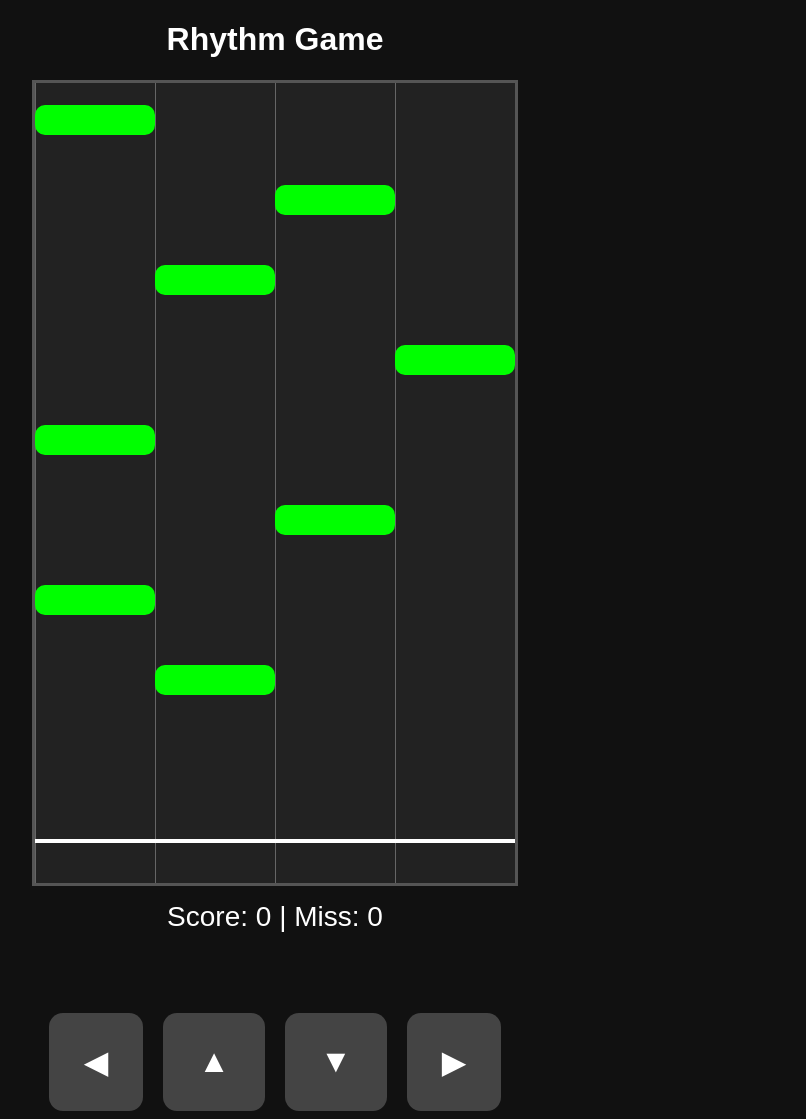
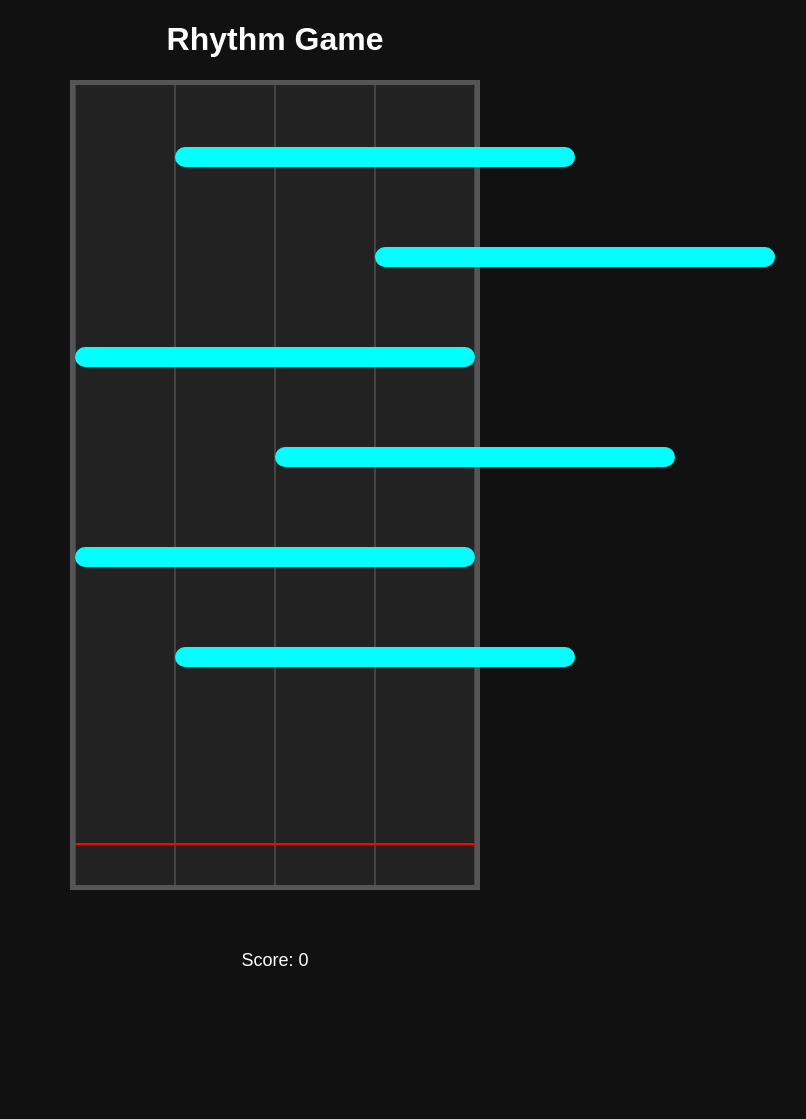
Before and after one commit to Mafatikhul281/seberapa-nasionalis, a Flask app: page /rhythm-game in a window 1280 px wide. Shown: the whole page, without its empty margins (365-1171 px from the left). After the commit the page ends 966 px from the top, so only its background shows below. Run offline with Flask 3, Linux system fonts and the light colour scheme.

Commit message:
Update rhythm.html

```diff
--- a/templates/rhythm.html
+++ b/templates/rhythm.html
@@ -5,145 +5,129 @@
     <title>Rhythm Game</title>
     <style>
         body {
+            margin: 0;
             background: #111;
             color: white;
             font-family: sans-serif;
             text-align: center;
         }
         #game {
+            width: 400px;
+            height: 800px;
+            margin: 20px auto;
             position: relative;
-            width: 480px;
-            height: 800px;
-            margin: 0 auto;
             background: #222;
-            border: 3px solid #555;
-            overflow: hidden;
+            border: 5px solid #555;
+            display: flex;
+        }
+        .lane {
+            flex: 1;
+            border-left: 1px solid #444;
+            border-right: 1px solid #444;
+            position: relative;
         }
         .note {
+            width: 100%;
+            height: 20px;
             position: absolute;
-            width: 120px;
-            height: 30px;
-            background: #0f0;
+            top: 0;
+            background: #0ff;
             border-radius: 10px;
         }
-        .lane {
-            position: absolute;
-            width: 120px;
-            height: 800px;
-            top: 0;
-            border-left: 1px solid #666;
-        }
-        .lane:first-child {
-            border-left: none;
-        }
-        #score, #feedback {
-            margin-top: 15px;
-            font-size: 28px;
-        }
-        #feedback {
-            font-weight: bold;
-            height: 40px;
-            text-shadow: 2px 2px 4px black;
-        }
-        #touch-controls {
-            display: flex;
-            justify-content: center;
-            gap: 20px;
-            margin-top: 25px;
-            flex-wrap: wrap;
-        }
-        #touch-controls button {
-            padding: 30px 35px;
-            font-size: 32px;
-            background: #444;
-            color: white;
-            border: none;
-            border-radius: 14px;
-        }
-        #touch-controls button:active {
-            background: #666;
+        .note.hit {
+            animation: hit-flash 0.3s ease-out;
         }
         #hit-line {
             position: absolute;
             bottom: 40px;
-            left: 0;
             width: 100%;
-            height: 4px;
-            background: white;
-            z-index: 10;
+            height: 2px;
+            background: red;
+        }
+        #feedback {
+            margin-top: 10px;
+            font-size: 24px;
+            height: 30px;
+        }
+        #score {
+            margin-top: 10px;
+            font-size: 18px;
+        }
+        @keyframes hit-flash {
+            0% { transform: scale(1); opacity: 1; }
+            50% { transform: scale(1.5); opacity: 0.6; }
+            100% { transform: scale(1); opacity: 1; }
+        }
+        @keyframes miss-flash {
+            0% { background: #f00; }
+            50% { background: #900; }
+            100% { background: #222; }
+        }
+        #game.miss {
+            animation: miss-flash 0.4s ease;
         }
     </style>
 </head>
 <body>
     <h1>Rhythm Game</h1>
     <div id="game">
+        <div class="lane" data-lane="0"></div>
+        <div class="lane" data-lane="1"></div>
+        <div class="lane" data-lane="2"></div>
+        <div class="lane" data-lane="3"></div>
         <div id="hit-line"></div>
     </div>
-    <div id="score">Score: 0 | Miss: 0</div>
     <div id="feedback"></div>
+    <div id="score">Score: 0</div>
 
-    <div id="touch-controls">
-        <button data-lane="0">◀</button>
-        <button data-lane="1">▲</button>
-        <button data-lane="2">▼</button>
-        <button data-lane="3">▶</button>
-    </div>
+    <!-- Suara -->
+    <audio id="sound-perfect" src="{{ url_for('static', filename='sounds/perfect.mp3') }}"></audio>
+    <audio id="sound-great" src="{{ url_for('static', filename='sounds/great.mp3') }}"></audio>
+    <audio id="sound-good" src="{{ url_for('static', filename='sounds/good.mp3') }}"></audio>
+    <audio id="sound-miss" src="{{ url_for('static', filename='sounds/miss.mp3') }}"></audio>
 
     <script>
         const game = document.getElementById("game");
-        const lanes = 4;
-        const laneWidth = 120;
-        const notes = [];
+        const lanes = document.querySelectorAll(".lane");
+        const feedback = document.getElementById("feedback");
+        const scoreDisplay = document.getElementById("score");
+        const sfx = {
+            perfect: document.getElementById("sound-perfect"),
+            great: document.getElementById("sound-great"),
+            good: document.getElementById("sound-good"),
+            miss: document.getElementById("sound-miss")
+        };
+
+        let notes = [];
         let score = 0;
-        let miss = 0;
         let speed = 2;
 
-        for (let i = 0; i < lanes; i++) {
-            const lane = document.createElement("div");
-            lane.className = "lane";
-            lane.style.left = `${i * laneWidth}px`;
-            game.appendChild(lane);
-        }
-
         function spawnNote() {
-            const lane = Math.floor(Math.random() * lanes);
+            const laneIndex = Math.floor(Math.random() * 4);
             const note = document.createElement("div");
             note.className = "note";
-            note.style.left = `${lane * laneWidth}px`;
+            note.style.left = `${laneIndex * 25}%`;
             note.style.top = "0px";
-            note.dataset.lane = lane;
+            note.dataset.lane = laneIndex;
             game.appendChild(note);
             notes.push(note);
         }
 
-        function update() {
-            for (let i = 0; i < notes.length; i++) {
+        function moveNotes() {
+            for (let i = notes.length - 1; i >= 0; i--) {
                 const note = notes[i];
-                let top = parseInt(note.style.top);
-                top += speed;
-                note.style.top = `${top}px`;
+                const top = parseInt(note.style.top);
+                note.style.top = `${top + speed}px`;
+
                 if (top > 800) {
+                    showFeedback("Miss", "red");
+                    sfx.miss.play();
+                    game.classList.add("miss");
+                    setTimeout(() => game.classList.remove("miss"), 300);
                     game.removeChild(note);
                     notes.splice(i, 1);
-                    i--;
-                    miss++;
-                    showFeedback("Miss", "#ff4444");
-                    updateScore();
                 }
             }
-        }
-
-        function updateScore() {
-            document.getElementById("score").textContent = `Score: ${Math.floor(score)} | Miss: ${miss}`;
-        }
-
-        function showFeedback(text, color) {
-            const feedback = document.getElementById("feedback");
-            feedback.textContent = text;
-            feedback.style.color = color;
-            setTimeout(() => {
-                feedback.textContent = "";
-            }, 500);
         }
 
         function handleHit(lane) {
@@ -151,47 +135,48 @@
                 const note = notes[i];
                 const top = parseInt(note.style.top);
                 if (parseInt(note.dataset.lane) === lane) {
-                    const diff = Math.abs(top - 760); // hit-line at bottom - 40
+                    const diff = Math.abs(top - 760);
                     if (diff < 30) {
-                        showFeedback("Perfect", "#00ffcc");
-                        score += 2;
+                        showFeedback("Perfect", "#0ff"); score += 2; sfx.perfect.play();
                     } else if (diff < 60) {
-                        showFeedback("Great", "#66ff66");
-                        score += 1;
+                        showFeedback("Great", "#6f6"); score += 1; sfx.great.play();
                     } else if (diff < 90) {
-                        showFeedback("Good", "#ffff66");
-                        score += 0.5;
-                    } else {
-                        continue;
-                    }
+                        showFeedback("Good", "#ff6"); score += 0.5; sfx.good.play();
+                    } else continue;
 
-                    if (Math.floor(score) % 10 === 0) {
-                        speed += 0.5;
-                    }
+                    note.classList.add("hit");
+                    setTimeout(() => game.removeChild(note), 300);
+                    notes.splice(i, 1);
 
-                    game.removeChild(note);
-                    notes.splice(i, 1);
+                    if (Math.floor(score) % 10 === 0) speed += 0.5;
+
                     updateScore();
                     break;
                 }
             }
         }
 
+        function showFeedback(text, color) {
+            feedback.textContent = text;
+            feedback.style.color = color;
+            setTimeout(() => feedback.textContent = "", 400);
+        }
+
+        function updateScore() {
+            scoreDisplay.textContent = "Score: " + Math.floor(score);
+        }
+
+        // Keyboard & Touch input
         document.addEventListener("keydown", e => {
-            const keys = ["ArrowLeft", "ArrowUp", "ArrowDown", "ArrowRight"];
-            const lane = keys.indexOf(e.key);
-            if (lane >= 0) handleHit(lane);
+            if (e.key >= '1' && e.key <= '4') handleHit(parseInt(e.key) - 1);
         });
 
-        document.querySelectorAll("#touch-controls button").forEach(btn => {
-            btn.addEventListener("click", () => {
-                const lane = parseInt(btn.dataset.lane);
-                handleHit(lane);
-            });
+        lanes.forEach((lane, idx) => {
+            lane.addEventListener("touchstart", () => handleHit(idx));
         });
 
-        setInterval(spawnNote, 800);
-        setInterval(update, 20);
+        setInterval(spawnNote, 1000);
+        setInterval(moveNotes, 20);
     </script>
 </body>
 </html>
```
